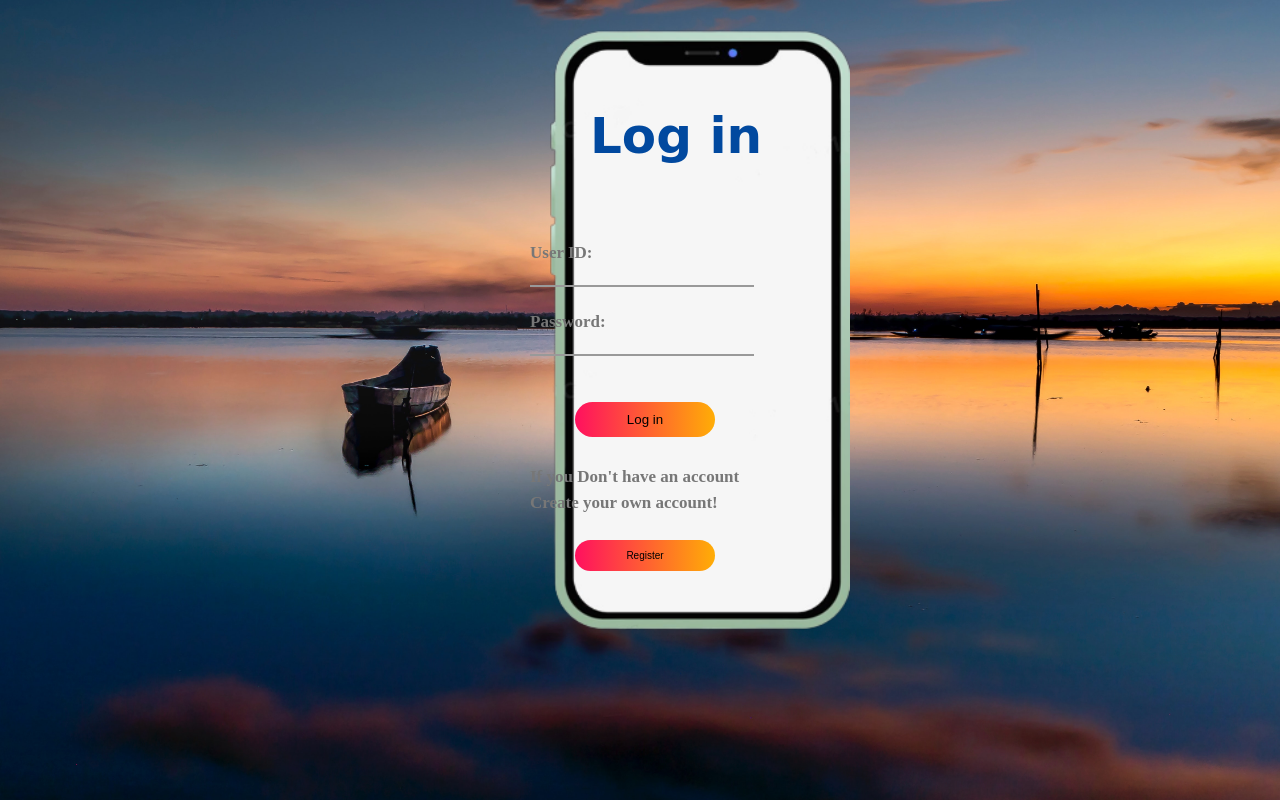
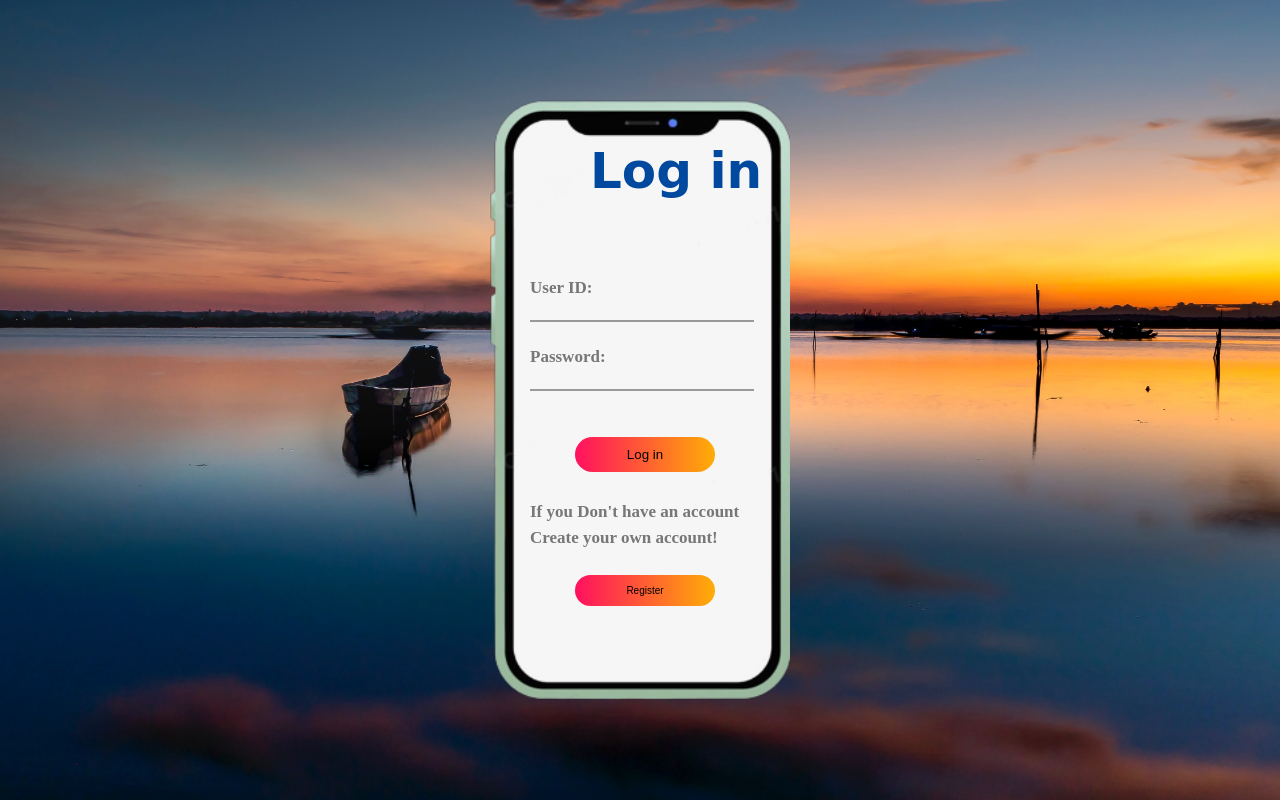
Before and after one commit to stanleyshen2003/Database-Final-project, a Django app: page / in a window 1280 px wide. Run offline with Django 4.2, Linux system fonts and the light colour scheme; some libraries are stand-ins or nearby versions.

Commit message:
'mainCenter'

```diff
--- a/website/Templates/main.html
+++ b/website/Templates/main.html
@@ -5,11 +5,11 @@
     <link rel="stylesheet" href="{% static 'css/design-input.css'%}">
 </head>
 <body>
-    <div class="hero1">
-        <div class="login-icon2">
+    <div class="hero1" style="position: relative;">
+        <div class="login-icon2" style="position: absolute; top: 50%; left: 50%; transform: translate(-50%, -50%);">
             <img src="{% static 'img/phone.png'%}">
         </div>
-        <div class="form-box1">
+        <div class="form-box1" style="position: absolute; top: 35%; left: 50%; transform: translate(-50%, -50%);">
             <p class="loginwords">Log in</p>
             <form id="register" class="input-group" action ='/login/' method = 'POST'>
                 {% csrf_token %}
```
